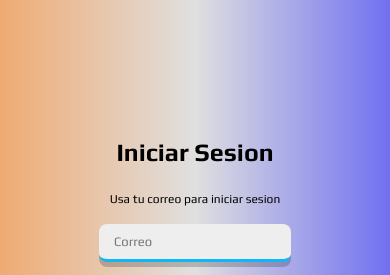
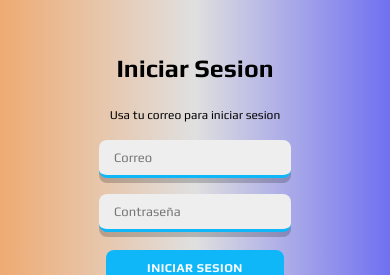
Before and after one commit to 4658410-prog/social-hours, a website: page html/login.html in a window 390 px wide. Shown: the top 275 px of the page. Drawn offline with Linux system fonts and the light colour scheme; some packages are replaced by stand-ins of ours; a script that the page names is missing; a web font is replaced by a local one.

Commit message:
Update login.css

```diff
--- a/css/login.css
+++ b/css/login.css
@@ -271,7 +271,7 @@ body {
     position: absolute;
     left: 0;
     width: 100%;
-    height: 70vh;
+    height: 50%;
     display: flex;
     flex-direction: column;
     justify-content: center;
```
